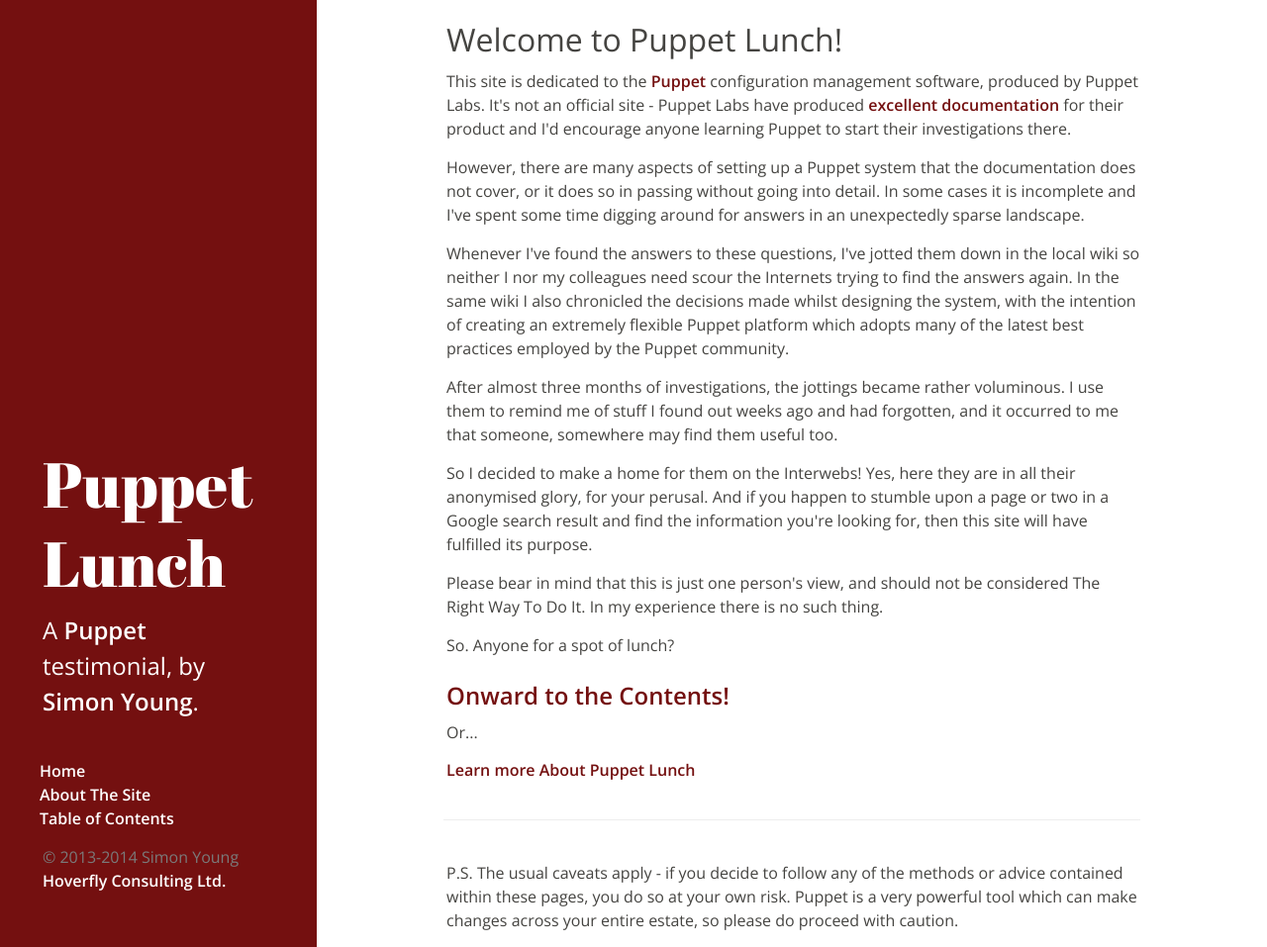
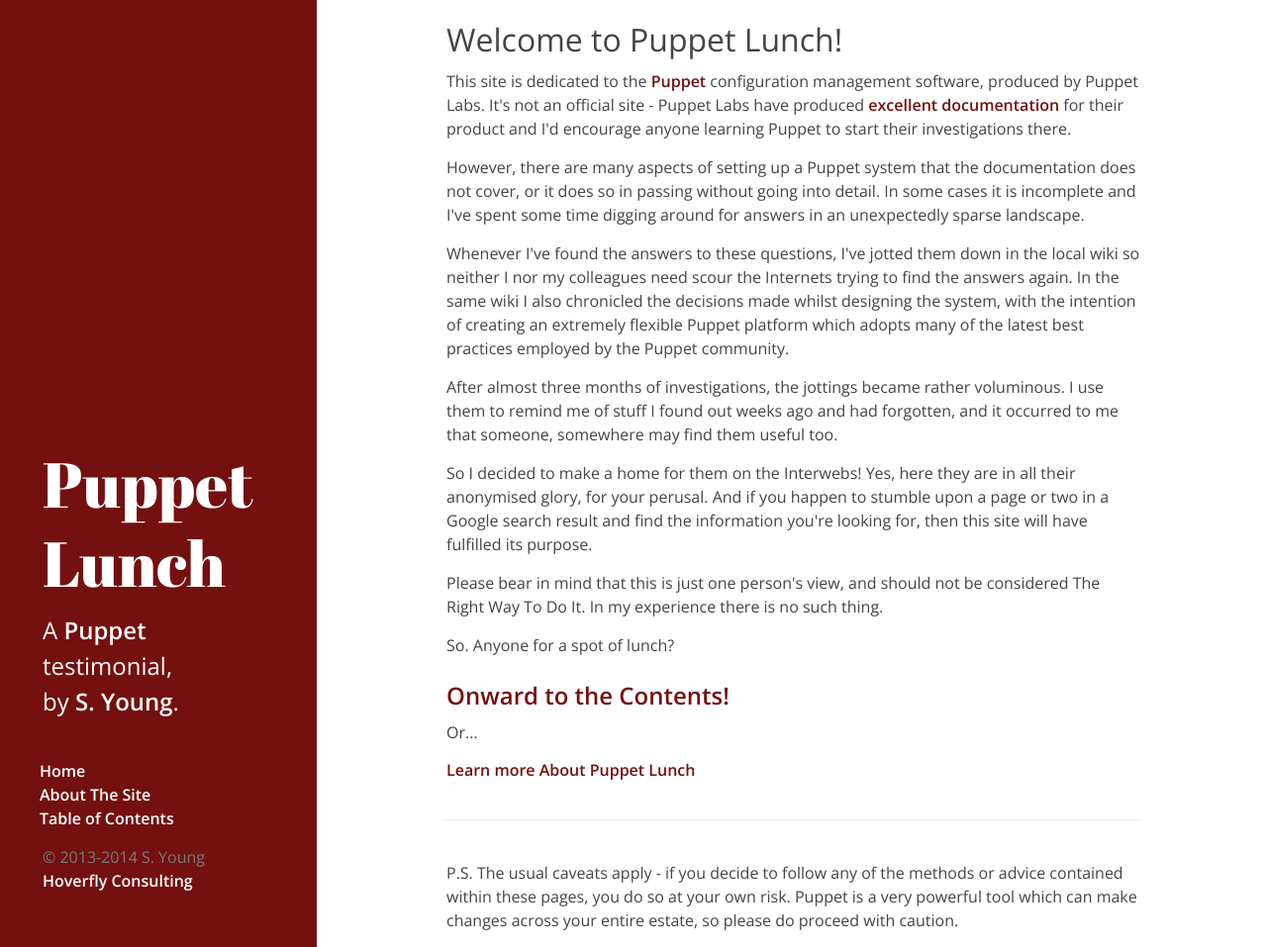
Before and after one commit to Sgydoo/puppet-lunch, a Jekyll site: the page built from index.html, in a window 1280 px wide and 957 px high. Shown: the whole window at 99% size. Built offline with Jekyll 4.4.1, drawn with Linux system fonts in a browser that asks for light colours; Markdown is read by kramdown in place of the engine named in the settings; the list of posts is cut into pages by our own code.

```diff
--- a/_config.yml
+++ b/_config.yml
@@ -2,7 +2,7 @@ title:        Puppet Lunch
 tagline:      ""
 url:          http://puppetlunch.com
 author:
-  name:       "Simon Young"
+  name:       "S. Young"
   email:      "simon@puppetlunch.com"
 markdown:     rdiscount
 permalink:    none
--- a/_layouts/default.html
+++ b/_layouts/default.html
@@ -44,8 +44,8 @@
       <div class="masthead-inner">
         <h1>Puppet Lunch</h1>
         <p class="lead">A <a href="http://puppetlabs.com/puppet/what-is-puppet"
-         target="_blank">Puppet</a> testimonial, by <a href="https://github.com/Sgydoo"
-         target="_blank">Simon Young</a>.</p>
+         target="_blank">Puppet</a> testimonial,<br>by <a href="https://github.com/Sgydoo"
+         target="_blank">S. Young</a>.</p>
         <div class="colophon">
           <ul class="colophon-links">
             <li><a href="{{ site.baseurl }}/">Home</a></li>
@@ -53,7 +53,7 @@
             <li><a href="{{ site.baseurl }}/contents">Table of Contents</a></li>
           </ul>
           <p>&copy; 2013-2014 {{ site.author.name }}<br>
-             <a href="mailto:puppetlunch@hoverflyconsulting.co.uk">Hoverfly Consulting Ltd.</a></p>
+             <a href="mailto:puppetlunch@hoverflyconsulting.co.uk">Hoverfly Consulting</a></p>
         </div>
 
       </div>
```
